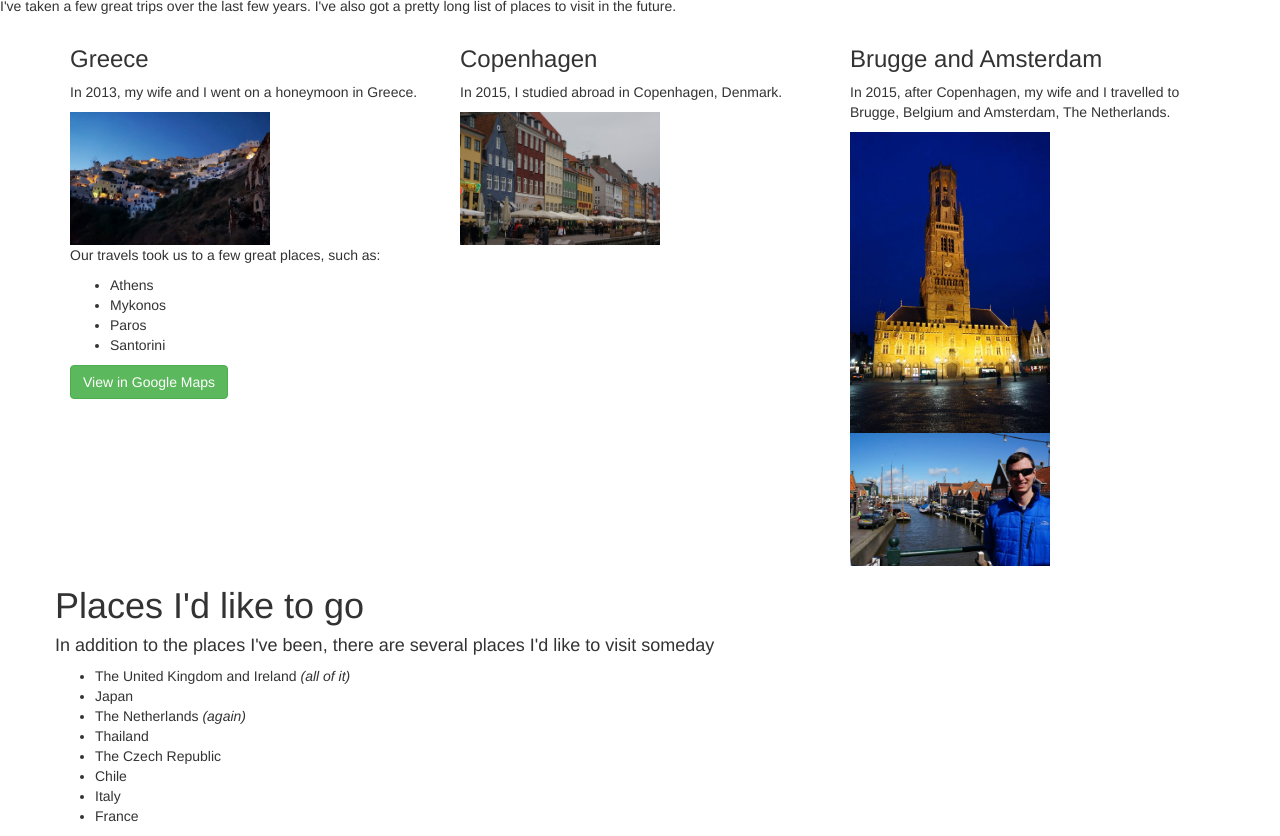
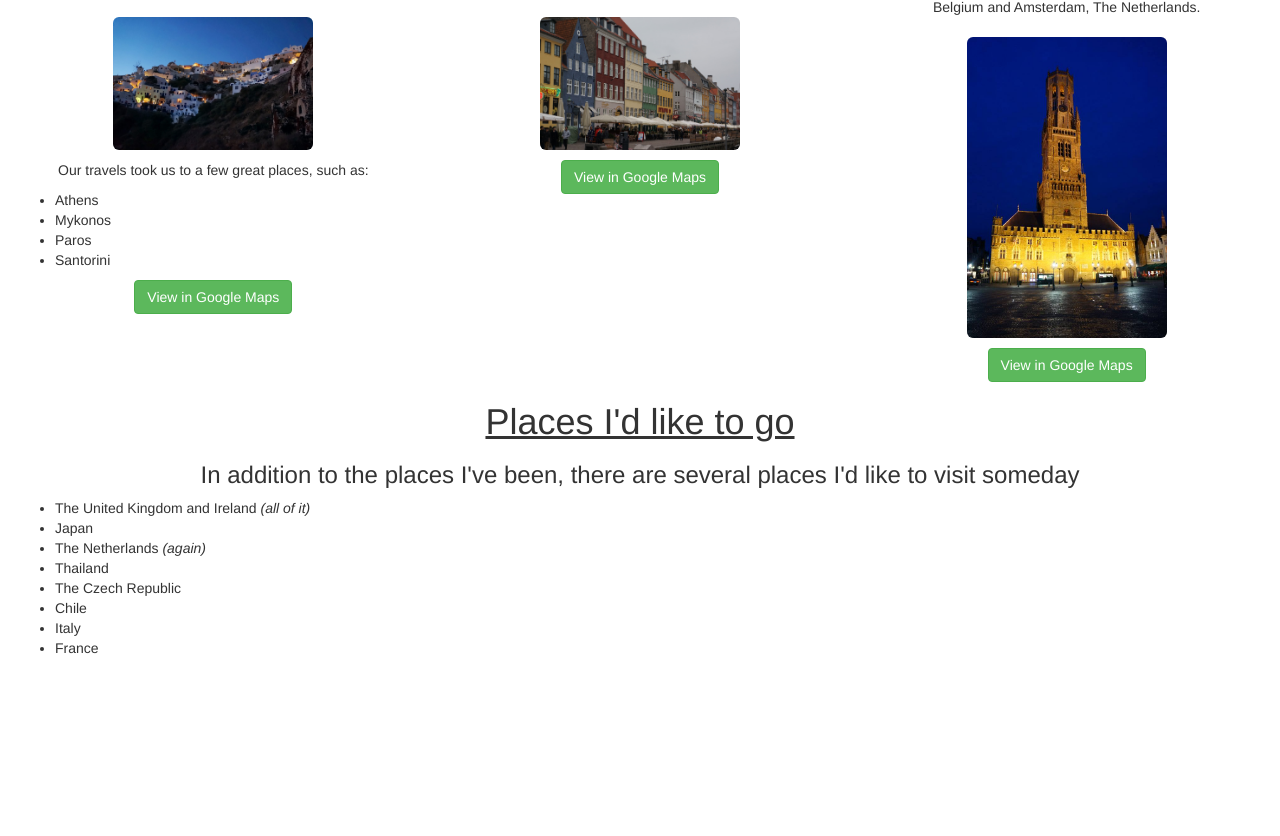
Before and after one commit to trickyseven/HW2, a plain HTML site: page travel.html in a window 1280 px wide. Shown: the part 503-1339 px from the top of the page. After the commit the page ends 1171 px from the top, so only its background shows below. Drawn offline with nearby package versions, Linux system fonts and the light colour scheme.

Commit message:
TravelEdits2
Additional edits to CSS and HTML

```diff
--- a/styles.css
+++ b/styles.css
@@ -1,5 +1,5 @@
 body {
-  font-family: "Helvetica", sans-serif;
+  font-family: "Verdana", sans-serif;
   width: 960px;
   margin: 10px auto;
 }
--- a/travel.html
+++ b/travel.html
@@ -4,6 +4,12 @@
     <title>My Travels</title>
     <meta charset="UTF-8">
     <link rel="stylesheet" href="https://maxcdn.bootstrapcdn.com/bootstrap/3.3.6/css/bootstrap.min.css" integrity="sha384-1q8mTJOASx8j1Au+a5WDVnPi2lkFfwwEAa8hDDdjZlpLegxhjVME1fgjWPGmkzs7" crossorigin="anonymous">
+    <style>
+      p{text-align: center;}
+      h1{text-align: center; text-decoration: underline;}
+      h2{text-align: center;}
+      h3{text-align: center;}
+    </style>
   </head>
 
   <body>
@@ -46,6 +52,7 @@
       </form>
       <ul class="nav navbar-nav navbar-right">
         <li><a href="http://twitter.com/hogan_brett">Twitter</a></li>
+        <li><a href="http://facebook.com/brett.hogan3">Facebook</a></li>
         <li class="dropdown">
           <a href="#" class="dropdown-toggle" data-toggle="dropdown" role="button" aria-haspopup="true" aria-expanded="false">Dropdown <span class="caret"></span></a>
           <ul class="dropdown-menu">
@@ -59,27 +66,28 @@
 </nav>
 
 <div class="header">
-      <img width="500"src="world.png">
+    <center>
+     <img width="300" src="holland.JPG" class="img-rounded">
       <h1>Oh The Places I've Gone</h1>
       <h2>A look at where I've been and where I'm going</h2>
+    </center>
       <!-- <p>Contact Me:</p>
       <ul>
         <li><a href="http://twitter.com/hogan_brett">Twitter</a></li>
         <li><a href="http://facebook.com/brett.hogan3">Facebook</a></li>
       </ul> -->
-      <h3>Summary</h3>
       <p>
         I've taken a few great trips over the last few years. I've also got a pretty long list of places to visit in the future.</p>
 
     </div>
 
-    <div class="container">
+    <div class="container-fluid">
 
        <div class="row">
          <div class="col-xs-4">
          <h3>Greece</h3>
            <p>In 2013, my wife and I went on a honeymoon in Greece.</p>
-           <img width="200"src="greece.JPG">
+           <center><img width="200"src="greece.JPG" class="img-rounded" style="margin:10px 0px 10px 0px"></center>
            <p>Our travels took us to a few great places, such as:</p>
            <ul>
              <li>Athens</li>
@@ -87,26 +95,34 @@
              <li>Paros</li>
              <li>Santorini</li>
            </ul>
-           <a class="btn btn-success" href="https://www.google.com/maps/d/edit?mid=zjCmL6FDuZp8.kf9n2Nmc3qoU&usp=sharing" role="button">View in Google Maps</a>
+           <center><a class="btn btn-success" href="https://www.google.com/maps/d/edit?mid=zjCmL6FDuZp8.kf9n2Nmc3qoU&usp=sharing" role="button">View in Google Maps</a></center>
          </div>
          <div class="col-xs-4">
            <h3>Copenhagen</h3>
            <p>In 2015, I studied abroad in Copenhagen, Denmark.</p>
-           <img width="200"src="copenhagen.JPG">
+            <center>
+              <img width="200"src="copenhagen.JPG" class="img-rounded" style="margin:10px 0px 10px 0px">
+            </center>
+            <center>
+              <a class="btn btn-success" href="https://www.google.com/maps/d/edit?mid=zjCmL6FDuZp8.kdymUDgy2rgI&usp=sharing" role="button">View in Google Maps</a>
+            </center>
            </div>
          <div class="col-xs-4">
            <h3>Brugge and Amsterdam</h3>
            <p>In 2015, after Copenhagen, my wife and I travelled to Brugge, Belgium and Amsterdam, The Netherlands.</p>
-           <img width="200"src="brugge.JPG">
-           <img width="200"src="holland.JPG">
+           <center>
+             <img width="200"src="brugge.JPG" class="img-rounded" style="margin:10px 0px 10px 0px">
+           </center>
+           <center>
+             <a class="btn btn-success" href="https://www.google.com/maps/d/edit?mid=zjCmL6FDuZp8.kdymUDgy2rgI&usp=sharing" role="button">View in Google Maps</a>
+          </center>
          </div>
        </div>
 
        <div class="row">
-               <!-- <div class="col-xs-12">
-                   <a class="btn btn-success" href="#" role="button">Buy Now</a> -->
-                 <h1>Places I'd like to go</h1>
-                 <h4>In addition to the places I've been, there are several places I'd like to visit someday</h4>
+               <div class="col-xs-12">
+               <h1>Places I'd like to go</h1>
+                 <h3>In addition to the places I've been, there are several places I'd like to visit someday</h3>
                  <ul>
                    <li>The United Kingdom and Ireland <em>(all of it)</em></li>
                    <li>Japan</li>
```
